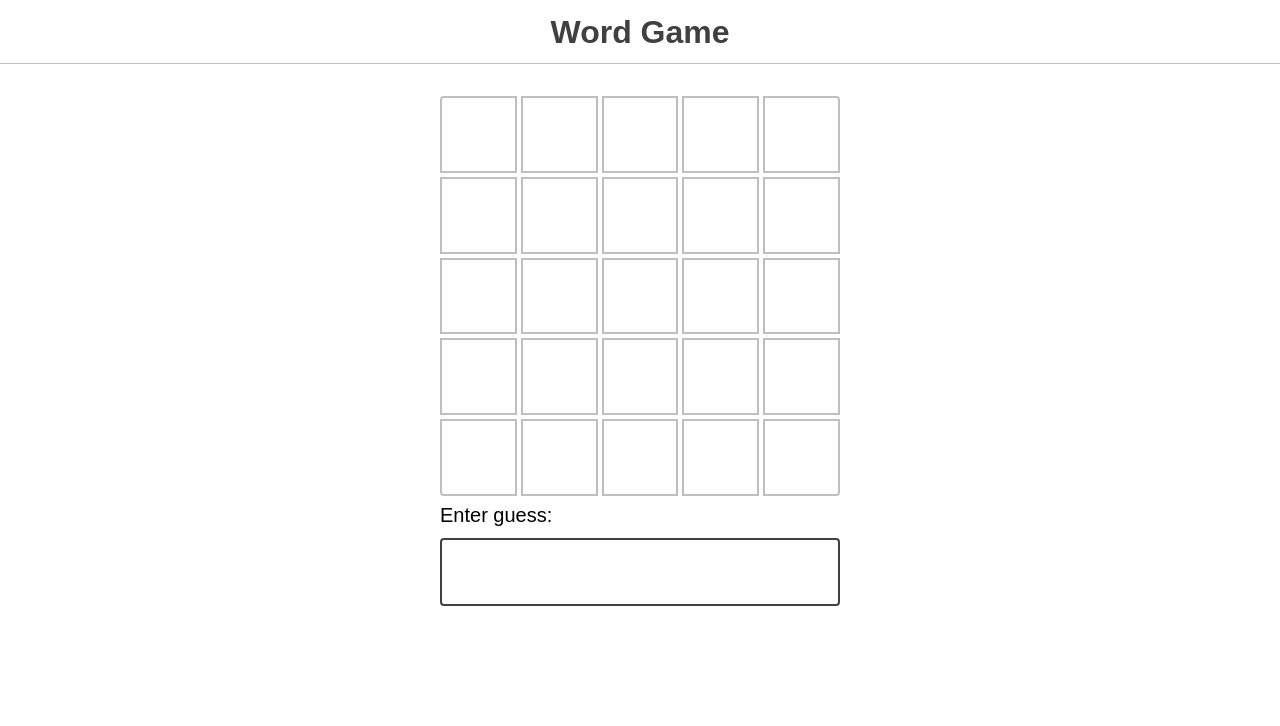
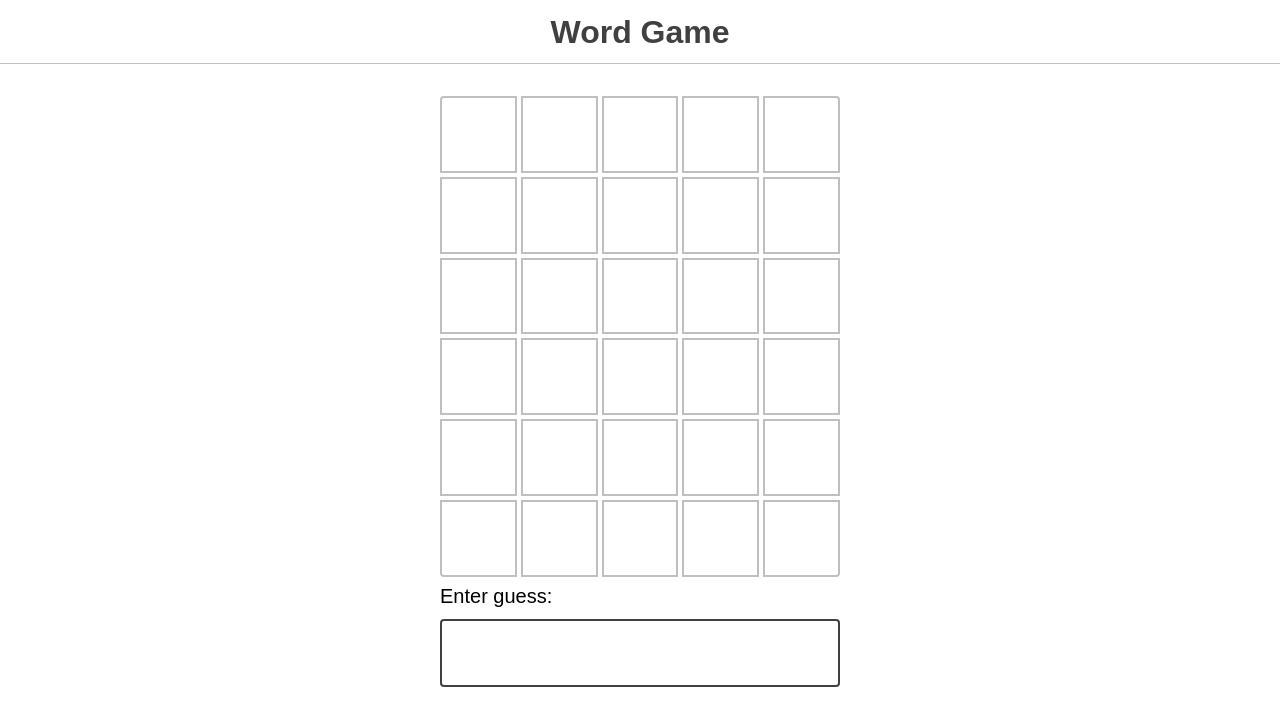
Before and after one commit to LahcenHaouch/joy-of-react, a React (Create React App) app in the folder word-clone/: page / in a window 1280 px wide. Shown: the top 726 px of the page. Built offline with nearby package versions, Linux system fonts and the light colour scheme.

Commit message:
Display 6 guesses instead of 5

```diff
--- a/word-clone/src/components/Game/Game.js
+++ b/word-clone/src/components/Game/Game.js
@@ -2,11 +2,10 @@ import React from 'react';
 
 import { guessesArray, sample } from '../../utils';
 import { WORDS } from '../../data';
+import { NUM_OF_GUESSES_ALLOWED } from '../../constants';
 
 import GuessResults from './GuessResults';
 import GuessInput from './GuessInput';
-
-const NUM_OF_GUESSES_ALLOWED = 5;
 
 // Pick a random word on every pageload.
 const answer = sample(WORDS);
--- a/word-clone/src/components/Game/Guess.jsx
+++ b/word-clone/src/components/Game/Guess.jsx
@@ -1,7 +1,11 @@
+import * as React from 'react';
+
 import { guessesArray } from "../../utils";
 
 export default function Guess({ letters }) {
-  const guessDisplay = Array.isArray(letters) ? letters : guessesArray;
+  const guessLetterArray = React.useMemo(() => guessesArray.slice(0, guessesArray.length - 1), [guessesArray]);
+
+  const guessDisplay = Array.isArray(letters) ? letters : guessLetterArray;
 
   return (
     <p className="guess">
--- a/word-clone/src/utils.js
+++ b/word-clone/src/utils.js
@@ -1,3 +1,5 @@
+import { NUM_OF_GUESSES_ALLOWED } from "./constants";
+
 export const sample = (arr) => {
   return arr[Math.floor(Math.random() * arr.length)];
 };
@@ -14,5 +16,4 @@ export const range = (start, end, step = 1) => {
   return output;
 };
 
-export const NUM_OF_GUESSES_ALLOWED = 5;
-export const guessesArray = range(0, 5);
+export const guessesArray = range(0, NUM_OF_GUESSES_ALLOWED);
```
